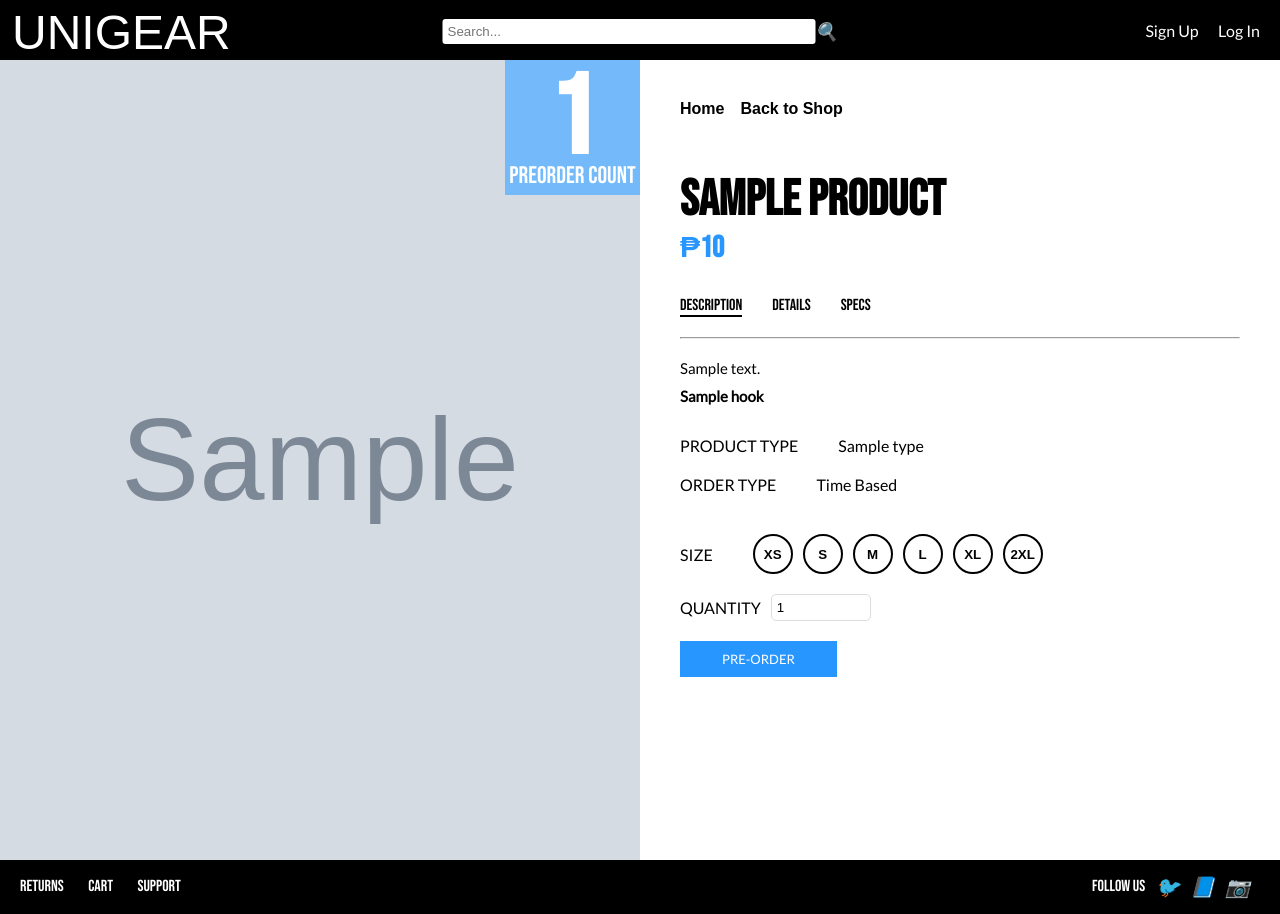
After one commit to KishonShrill/UniGear, a Flask app: template app/templates/crud_blueprint/product_details.html in a window 1280 px wide. The commit adds this page. Run offline with Flask 3, Linux system fonts and the light colour scheme; the template is opened without the code that fills it: most values are stand-ins (such as "Sample title", 1, 10 or a date in 2020); grey boxes marked "Sample" are stand-in pictures; some web fonts are replaced.

```diff
--- /dev/null
+++ b/app/static/css/product_details.css
@@ -0,0 +1,245 @@
+
+@import url('https://fonts.googleapis.com/css2?family=Bebas+Neue&display=swap');
+
+main.product {
+  display: grid;
+  grid-template-columns: 1fr 1fr;
+  height: 100vh;
+}
+
+section.product__image-wrapper {
+  position: relative;
+  display: flex;
+  width: 100%;
+  height: 100%;
+  justify-items: center;
+  align-items: center;
+  background: #E8E8E8;
+  overflow: hidden;
+}
+
+.product__image-preview {
+  display: block;
+  width: 50vw;
+  height: 100vh;
+  object-fit: fill;
+}
+
+.product__image-gallery {
+  width: 100%;
+  height: 100%;
+}
+
+.product__image-thumbnails {
+  justify-self: center;
+  position: absolute;
+  bottom: 3.5rem;
+  display: flex;
+  justify-content: center;
+  gap: 1rem;
+}
+
+.product__image-thumbnails:after {
+  content: "";
+  display: table;
+  clear: both;
+}
+.product__quantity-viewer {
+  position: absolute;
+  top: 0;
+  right: 0;
+  width: 135px;
+  height: 135px;
+  display: flex;
+  flex-direction: column;
+  align-items: center;
+  justify-content: center;
+  color: white;
+  background: #74BAFB;
+}
+.product__quantity-viewer h1 {
+  color: inherit;
+  margin-top: 1rem;
+  line-height: 5rem;
+  font-family: "Bebas Neue", sans-serif;
+  font-size: 7rem;
+}
+.product__quantity-viewer p {
+  color: inherit;
+  font-family: "Bebas Neue", sans-serif;
+  font-size: 1.5rem;
+}
+
+.product__content-wrapper {
+  padding: 40px;
+  display: flex;
+  flex-direction: column;
+  gap: 20px;
+  overflow-y: auto;
+}
+
+.product__content-back-wrapper {
+  display: flex;
+  gap: 1rem;
+  margin-bottom: 2rem;
+}
+.product__content-back {
+  text-decoration: none;
+  color: black;
+}
+.product__content-back:hover {
+  color: #29AB51;
+}
+.product__name-price {
+  margin-bottom: 10px;
+}
+
+#name {
+  font-family: "Bebas Neue", sans-serif;
+  font-size: 50px;
+  margin: 0;
+}
+
+#price {
+  font-family: "Bebas Neue", sans-serif;
+  font-size: 30px;
+  color: #2796FF;
+}
+
+.product__content-details-box {
+  margin-top: 0;
+  display: flex;
+  gap: 30px
+}
+.product__content-details-box > p{
+  font-family: "Bebas Neue", sans-serif;
+  font-size: 1rem;
+}
+.product__content-details-box > p[selected]{
+  border-bottom: 2px solid black;
+}
+
+.product-detail p {
+  margin-bottom: 10px;
+  font-size: 15px;
+  font-family: "Lato", sans-serif;
+
+}
+
+.product-detail p1 {
+  margin-bottom: 10px;
+  font-size: 15px;
+  font-weight: bold;
+  font-family: "Lato", sans-serif;
+
+}
+
+.product__size-selector {
+  display: flex;
+  gap: 10px;
+  flex-wrap: nowrap;
+  justify-content: flex-start;
+  margin: 0;
+  padding: 0;
+  width: 100%;
+}
+
+.product__size-wrapper {
+  display: flex;
+  align-items: center;
+  gap: 40px;
+  margin-top: 20px;
+  font-family: "Lato", sans-serif;
+
+}
+
+.product__size-selector {
+  display: flex;
+  gap: 10px;
+}
+
+.size-btn {
+  cursor: pointer;
+  width: 40px;
+  height: 40px;
+  display: flex;
+  align-items: center;
+  justify-content: center;
+  font-family: Arial, sans-serif;
+  font-weight: bold;
+  border: 2px solid black;
+  border-radius: 50%;
+  color: black;
+  background-color: white;
+  transition: border-color 0.3s;
+}
+
+.size-btn.active {
+  border-color: #29AB51;
+  background-color: #e8ffe8;
+}
+
+
+
+
+.product__quantity-input {
+  display: flex;
+  align-items: center;
+  justify-content: left;
+  font-family: "Lato", sans-serif;
+
+}
+
+.product__quantity-input input {
+  width: 100px;
+  padding: 5px;
+  border: 1px solid #ddd;
+  border-radius: 5px;
+  margin-left: 10px;
+}
+
+.preorder-btn {
+  padding: 10px 10px;
+  font-size: 13px;
+  background-color: #2796FF;
+  color: white;
+  border: none;
+  cursor: pointer;
+  width: 28%;
+  margin-top: 20px;
+  font-family: "Lato", sans-serif;
+
+
+
+}
+
+.preorder-btn:hover {
+  background-color: #45a049;
+}
+
+
+.product__content-specs-box {
+  margin-top: 10px;
+  display: flex;
+  flex-direction: column;
+  gap: 20px;
+  font-family: "Lato", sans-serif;
+
+}
+
+.product__content-specs-box > div {
+  display: flex;
+  align-items: center;
+}
+
+.product__content-specs-box p {
+  margin: 0;
+  padding-right: 40px;
+  font-weight: regular;
+}
+
+
+
+.input-box span {
+  font-size: 16px;
+}
--- /dev/null
+++ b/app/templates/crud_blueprint/product_details.html
@@ -0,0 +1,136 @@
+{% extends "master_blueprint/base.html" %}
+
+{% import "components/macros.html" as components %}
+
+{% block head %}
+  <link rel="stylesheet" href="{{ url_for('static', filename='css/product_details.css') }}">
+  <link rel="stylesheet" href="{{ url_for('static', filename='css/utils.css') }}">
+  <link rel="stylesheet" href="{{ url_for('static', filename='css/alert.css') }}">
+{% endblock %}
+
+{% block content %}
+  <!-- Header -->
+  {{ components.render_header() }}
+
+  <!-- Main Content -->
+  <main class="product">
+    <section class="product__image-wrapper">
+      {% if images and images|length > 0 %}
+        <div class="product__image-container">
+          <img src="{{ images[0] }}" alt="Product Image" class="product__image-preview">
+        </div>
+      {% else %}
+        <p class="no-image-text">No image available for this product.</p>
+      {% endif %}
+      <div class="product__quantity-viewer">
+        <h1>{{ product.preorder_count }}</h1>
+        <p>Preorder Count</p>
+      </div>
+    </section>
+
+
+
+
+    <!-- Product Details -->
+    <section class="product__content-wrapper">
+      <div class="product__content-back-wrapper">
+        <a class="product__content-back" href="{{ url_for('website.landing') }}"><b>Home</b></a>
+        <a class="product__content-back" href="{{ url_for('website.explore') }}"><b>Back to Shop</b></a>
+      </div>
+
+
+
+      <!-- Product Name and Price -->
+      <div class="product__name-price">
+        <h2 id="name">{{ product.name }}</h2>
+        <h3 id="price">₱{{ product.price }}</h3>
+      </div>
+
+
+
+      <!-- That line and tabss -->
+      <div class="product__content-details-box">
+        <p selected>Description</p>
+        <p>Details</p>
+        <p>Specs</p>
+      </div>
+      <hr />
+
+
+
+      <!-- Description -->
+      <div class="product-detail">
+        <p><b></b> {{ product.description if product.description else "No description available." }}</p>
+        <p1><b></b> {{ product.hook if product.hook else "N/A" }}</p1>
+      </div>
+
+
+
+      <!-- Typesss -->
+      <div class="product__content-specs-box">
+        <div>
+          <p>PRODUCT TYPE</p>
+          <div class="input-box">
+            <span>{{ product.type if product.type else "No type specified." }}</span>
+          </div>
+        </div>
+
+        <div>
+          <p>ORDER TYPE</p>
+          <div class="input-box">
+            <span>{{ "Goal Based" if product.preorder_count == 0 else "Time Based" }}</span>
+          </div>
+        </div>
+      </div>
+
+
+      <!-- Size -->
+      <div class="product__size-wrapper">
+        <p>SIZE</p>
+        <div class="product__size-selector">
+          <button type="button" class="size-btn" data-size="1">XS</button>
+          <button type="button" class="size-btn" data-size="2">S</button>
+          <button type="button" class="size-btn" data-size="3">M</button>
+          <button type="button" class="size-btn" data-size="4">L</button>
+          <button type="button" class="size-btn" data-size="5">XL</button>
+          <button type="button" class="size-btn" data-size="6">2XL</button>
+
+          <input type="hidden" name="selectedSizes" id="selectedSizes">
+        </div>
+      </div>
+
+
+      <!-- Quantity and button-->
+      <form action="{{ url_for('website.preorder', product_id=product.product_id) }}" method="POST">
+        <div class="product__quantity-input">
+          <label for="quantity">QUANTITY</label>
+          <input type="number" id="quantity" name="quantity" min="1" value="1" required>
+        </div>
+        <button href="#submit" class="preorder-btn">PRE-ORDER</button>
+
+      </form>
+    </section>
+  </main>
+
+  <!-- Footer -->
+  {{ components.render_alerts() }}
+  {{ components.render_footer() }}
+
+  <script>
+      document.addEventListener('DOMContentLoaded', function() {
+    const sizeBtns = document.querySelectorAll('.size-btn');
+    const hiddenInput = document.getElementById('selectedSizes');
+
+    sizeBtns.forEach(btn => {
+      btn.addEventListener('click', function() {
+        sizeBtns.forEach(button => button.classList.remove('active'));
+
+        this.classList.add('active');
+
+        hiddenInput.value = this.getAttribute('data-size');
+      });
+    });
+  });
+
+  </script>
+{% endblock %}
--- a/app/templates/crud_blueprint/product_page-create.html
+++ b/app/templates/crud_blueprint/product_page-create.html
@@ -90,7 +90,7 @@
             <select id="type" name="type" required="">
               <option value="" selected>Choose a type...</option>
               <option value="tshirt">T-Shirt</option>
-              <option value="idstrap">ID Strap</option>
+              <option value="idstrap">Lanyard</option>
               <option value="pins">Pin</option>
               <option value="jersey">Jersey</option>
               <option value="totebag">Tote bag</option>
```
Also changed, not shown: app/models/product.py (+34 -3 lines), app/routes/website.py (+101 -10 lines).
